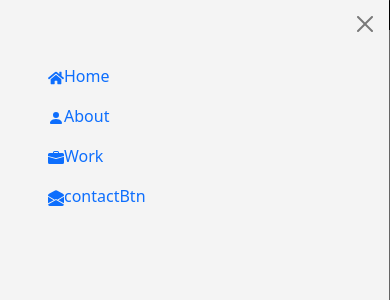
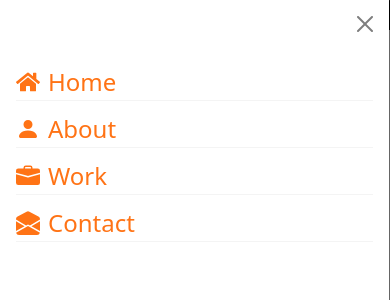
Before and after one commit to cblake35/Portfolio-V3, a React (Create React App) app: page /contact in a window 390 px wide. Both pictures are taken after a click on the button 374 px from the left and 15 px from the top of the page. Shown: the top 300 px of the page. Built offline with nearby package versions, Linux system fonts and the light colour scheme; the HTML template or start-up script is replaced by a standard one.

Commit message:
Stlyed and edited mobile nav drawer.

```diff
--- a/src/App.css
+++ b/src/App.css
@@ -199,19 +199,37 @@
 }
 
 #navCanvas {
-    background-color: #f4f4f4;
+    background-color: white;
 }
 
 .offcanvas-header {
     justify-content: flex-end !important;
 }
 
+.navCanvasBody ul {
+    padding: 0;
+}
+
 .navCanvasBody li {
     list-style-type: none;
+    border-bottom: 1px solid #F4F4F4 !important;
+    margin-bottom: 10px;
 }
 
 .mobileLinkWrapper {
     text-decoration: none;
+    display: inline-block;
+}
+
+.mobileLinkWrapper p {
+    font-size: 1.5rem;
+    color: #FF7315;
+    margin: 0;
+}
+
+.mobileLinkWrapper svg {
+    margin-bottom: 5px;
+    margin-right: 8px;
 }
 
 /* Home Styles */
--- a/src/components/Sidebar.js
+++ b/src/components/Sidebar.js
@@ -98,7 +98,7 @@ function Sidebar() {
                                 <li>
                                     <Link to='/contact' onClick={(e) => handleClose()} className='mobileLinkWrapper'>
                                         <div className='mobileContactLink'>
-                                            <p><span><BsEnvelopeOpenFill /></span>contactBtn</p>
+                                            <p><span><BsEnvelopeOpenFill /></span>Contact</p>
                                         </div>
                                     </Link>
                                 </li>
```
